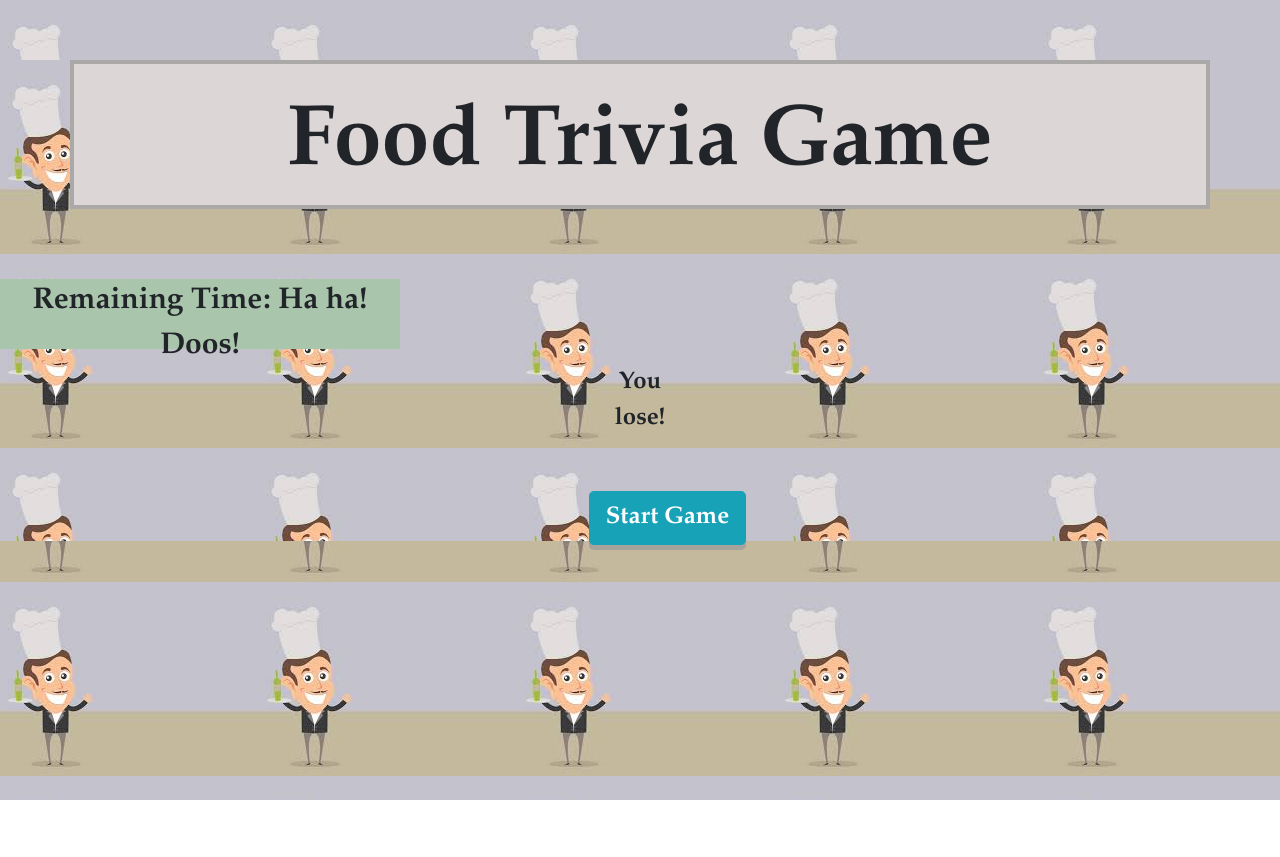
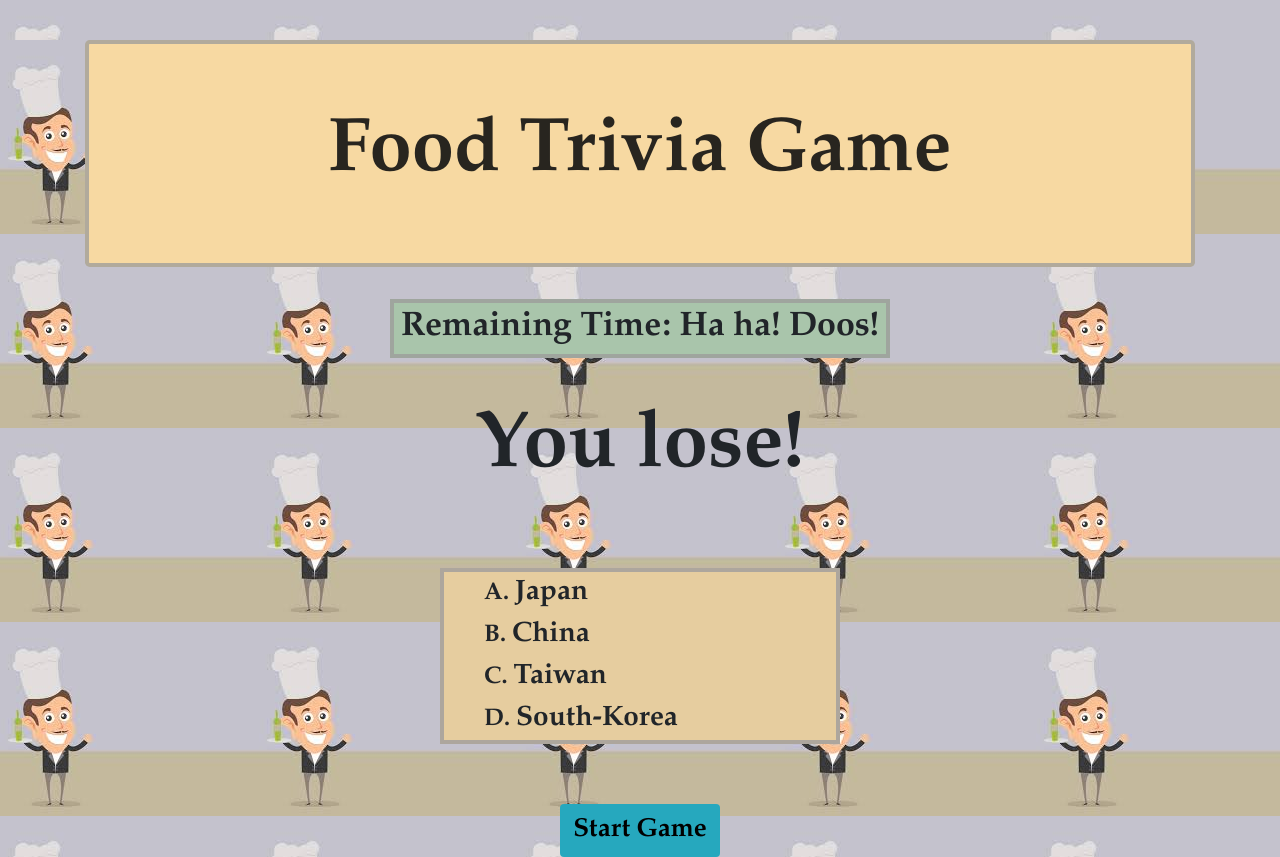
Before and after one commit to Heidijvr/Trivia-Game, a plain HTML site: page index.html in a window 1280 px wide. Before the commit the page ends 800 px from the top, so only its background shows below. Drawn offline with nearby package versions, Linux system fonts and the light colour scheme.

Commit message:
More css

```diff
--- a/assets/css/style.css
+++ b/assets/css/style.css
@@ -2,88 +2,108 @@ body, html {
     background-image: url("../images/chef.jpg");
 }
 
-
-.container {
+h1 {
+    font-family: "Garamond", "Book Antigua", "Bookman Old Style";
+    text-align: center;
+    color: hsla(60, 2%, 8%, 0.918);
+}
+.title {
     margin: auto;
-    margin-top: 60px;
-    margin-bottom: 70px;
-    padding-top: 30px;
     text-align: center;
-    border: 4px solid  hsla(60, 1%, 61%, 0.767);
-    background-color: rgb(221, 214, 214)
+    font-weight: bold;
+    font-size: 76px;
 }
 
+.heading {
+    border: 4px solid  hsla(60, 1%, 61%, 0.767);
+    background-color: rgb(247, 217, 162);
+    margin-top: 40px;
+}
 
 #remainingTime {
-    font-size: 30px;
+    text-align: center;
+    font-size: 34px;
     font-weight: bold;
     font-family: "Garamond", "Book Antigua", "Bookman Old Style";
-    margin-top: 60px;
-    width:400px;
-    height:70px;
-    background-color:rgb(169, 197, 171);
-    text-align: center;
+    margin-top: 30px;
+    margin-bottom: 30px;
+    margin-right: auto;
+    margin-left: auto;
+    width: 500px;
+    background-color: rgb(169, 197, 171);
+    border: 4px solid  hsla(60, 1%, 61%, 0.767);
 }
 
-h1 {
-    font-size: 86px;
+#questionText {
+    text-align: center;
+    font-size: 34px;
     font-weight: bold;
     font-family: "Garamond", "Book Antigua", "Bookman Old Style";
 }
 
-#start {
-    font-size: 20px;
-    font-weight: bold;
-    margin-top: 50px;
-    font-family: "Garamond", "Book Antigua", "Bookman Old Style";
-    box-shadow: 0 5px hsla(60, 1%, 61%, 0.767);
-    transform: translateY(4px);
- }
-
- #questionText {
-    text-align: center;
-    font-size: 30px;
-    font-weight: bold;
-    font-family: "Garamond", "Book Antigua", "Bookman Old Style";
-
-
-}
-
 .questionBox {
-    width: 720px;
-    height: 85px;
+    width: 800px;
+    height: 100px;
+    display:block;
+    margin: 0 auto;
     background-color:rgb(169, 197, 171);
     border: 4px solid  hsla(60, 1%, 61%, 0.767);
 }
 
 .gameBox {
-    text-align: center;
-    font-size: 26px;
-    font-weight: bold;
-    font-family: "Garamond", "Book Antigua", "Bookman Old Style";
-    margin-right: 600px;
-    margin-left: 600px;
+    width: 400px;
+    margin-right: auto;
+    margin-left: auto;
+}
+
+#answersBox {
+    margin-top: 60px;
+    margin-right: auto;
+    margin-left: auto;
+    text-align: left;
+    padding-left: 40px;
+    background-color: rgb(230, 205, 159);
+    border: 4px solid  hsla(300, 1%, 61%, 0.767);
+    width: 400px;
 }
 
 .answerOptionBox {
-    text-align: left;
-    background-color: rgb(199, 86, 86);
-    border: 4px solid  hsla(300, 1%, 61%, 0.767);
-
+    font-size: 24px;
+    font-family: "Garamond", "Book Antigua", "Bookman Old Style";
+    font-weight: bold;
 }
 
 #start {
-    font-size: 24px;
+    font-weight: bold;
+    font-size: 26px;
     font-family: "Garamond", "Book Antigua", "Bookman Old Style";
-    margin-left: 46%;
-    margin-right: -54%;
-    transform: translate(-50%, -50%);
-    box-shadow: 0 5px hsla(60, 1%, 61%, 0.767);
+    margin-top: 60px;
+    background-color: #26a8be
+ }
+
+#start:hover {background-color: #4ecce2}
+
+#start:active {
+  background-color: #4ecce2;
+  box-shadow: 0 5px rgb(56, 98, 175);
+  transform: translateY(4px);
+}
+
+.answerOption {
+    font-size: 28px;
+    font-family: "Garamond", "Book Antigua", "Bookman Old Style";
+}
+.answerOption:hover {background-color: rgb(216, 219, 203);; }
+
+.answerOption:active {
+    background-color: rgb(216, 219, 203);
+    box-shadow: 0 5px rgb(199, 201, 195);
     transform: translateY(4px);
 }
 
 #winLoseBox {
-    font-size: 24px;
+    font-size: 80px;
     font-family: "Garamond", "Book Antigua", "Bookman Old Style";
     font-weight: bold;
+    text-align: center;
 }
--- a/index.html
+++ b/index.html
@@ -14,51 +14,48 @@
 
 
     <div class="container">
-    <div id="game">
-    <h1>Food Trivia Game</h1>
-
-
-    </div>
-    <div id="results">
+        <div class="jumbotron heading">
+            <h1 class="display-4 title">Food Trivia Game</h1>
         </div>
         </div>
 
-<p id="remainingTime">Remaining Time: <span id="secondsRemaining"></span></p>
+<div id="remainingTime">Remaining Time: <span id="secondsRemaining"></span></div>
 
 
 
-<div id="questionAnswerBox" class="gameBox">
+<div class="text-center" id="questionAnswerBox" >
     <div class="questionBox">
        <span id="questionText">What is the answer?</span>
     </div>
-    <div id="answersBox">
-            <div class="answerOptionBox">
-                <span class="answerLabel">A</span>
-                <span id="optionA" class="answerOption">Answer A</span>
-            </div>
-            <div class="answerOptionBox">
-                <span class="answerLabel">B</span>
-                <span class="answerOption">Answer B</span>
-            </div>
-            <div class="answerOptionBox">
-                <span class="answerLabel">C</span>
-                <span class="answerOption">Answer C</span>
-            </div>
-            <div class="answerOptionBox">
-                <span class="answerLabel">D</span>
-                <span class="answerOption">Answer D</span>
-            </div>
-    </div>
-
 </div>
 <div id="winLoseBox" class="gameBox">
     You lose!
 </div>
-
-<div><button id="start" class="btn btn-info btn-lg">Start Game</button>
-    <div class="row">
+<div id="answersBox">
+    <div class="answerOptionBox">
+        <span class="answerLabel">A. </span>
+        <span id="optionA" class="answerOption">Answer A</span>
+    </div>
+    <div class="answerOptionBox">
+        <span class="answerLabel">B. </span>
+        <span id="optionB" class="answerOption">Answer B</span>
+    </div>
+    <div class="answerOptionBox">
+        <span class="answerLabel">C. </span>
+        <span id="optionC" class="answerOption">Answer C</span>
+    </div>
+    <div class="answerOptionBox">
+        <span class="answerLabel">D. </span>
+        <span id="optionD" class="answerOption">Answer D</span>
     </div>
 </div>
+
+
+<div class="text-center"><button id="start" class="btn btn-default">Start Game</button>
+</div>
+
+
+
 
 
 <div id="status"></div>
```
Lines whose indentation alone changed are shown as unchanged.
